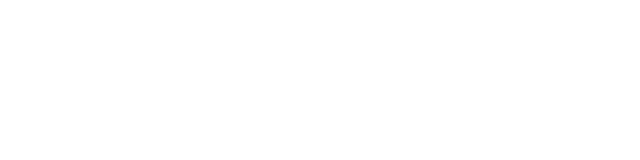
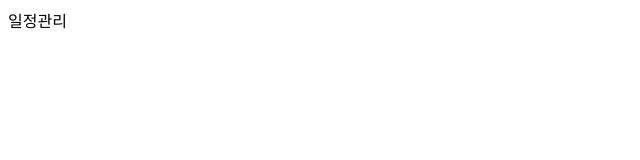
Before and after one commit to juhyoju/todo-list, a React (Create React App) app: page / in a window 1280 px wide. Shown: the top 160 px of the page, without its empty margins (0-640 px from the left). Built offline with nearby package versions, Linux system fonts and the light colour scheme.

Commit message:
component setting

```diff
--- a/package.json
+++ b/package.json
@@ -6,15 +6,15 @@
     "@testing-library/jest-dom": "^5.14.1",
     "@testing-library/react": "^11.2.7",
     "@testing-library/user-event": "^12.8.3",
+    "global": "^4.4.0",
     "react": "^17.0.2",
     "react-dom": "^17.0.2",
-    "react-scripts": "4.0.3",
+    "react-scripts": "^4.0.3",
     "web-vitals": "^1.1.2"
   },
   "scripts": {
     "start": "react-scripts start",
     "build": "react-scripts build",
-    "test": "react-scripts test",
     "eject": "react-scripts eject"
   },
   "eslintConfig": {
--- a/src/App.js
+++ b/src/App.js
@@ -1,7 +1,7 @@
 import React from "react";
 
 function App() {
-  return <div></div>;
+  return <div>일정관리</div>;
 }
 
 export default App;
```
Also changed, not shown: src/components/TodoInput.js (added, +7 -0 lines), src/components/TodoItem.js (added, +7 -0 lines), src/components/TodoList.js (added, +7 -0 lines), src/components/TodoTemplate.js (added, +7 -0 lines), 1 other file (tests, documents, lock files or other folders).
